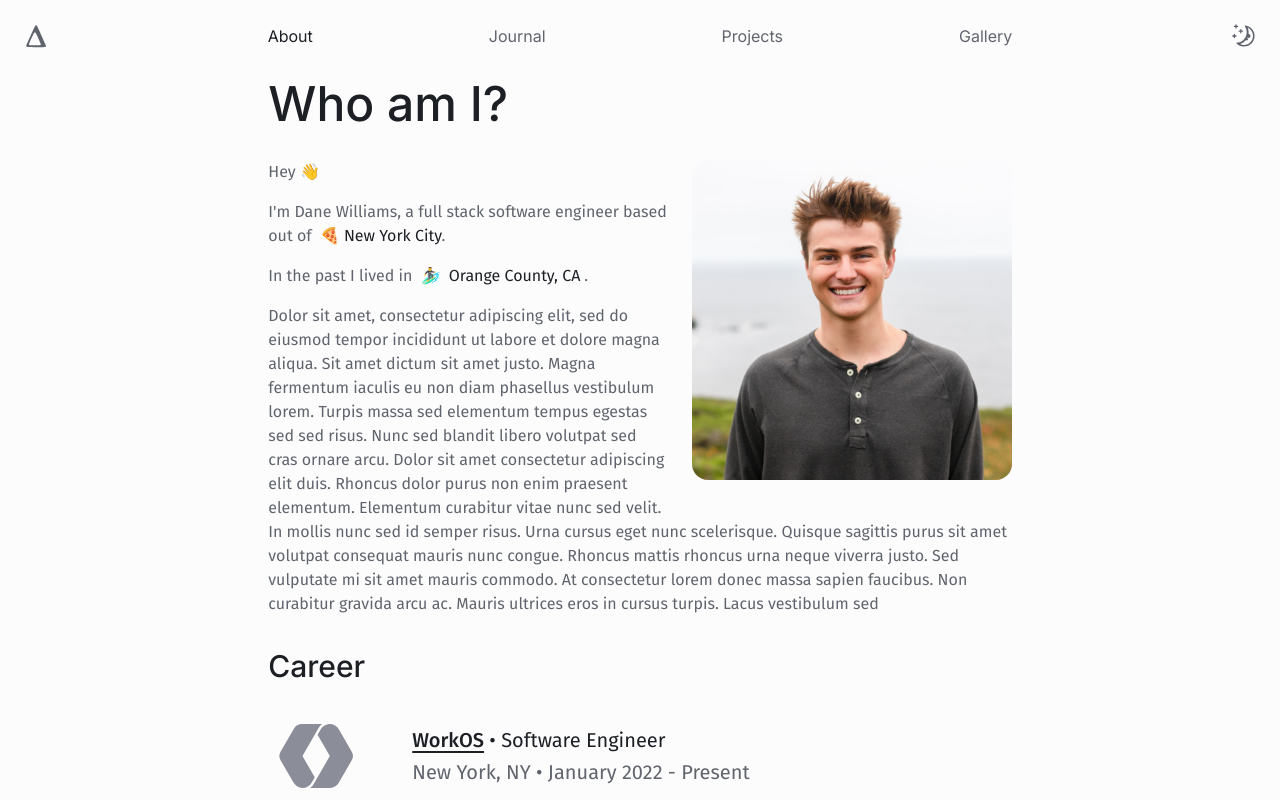
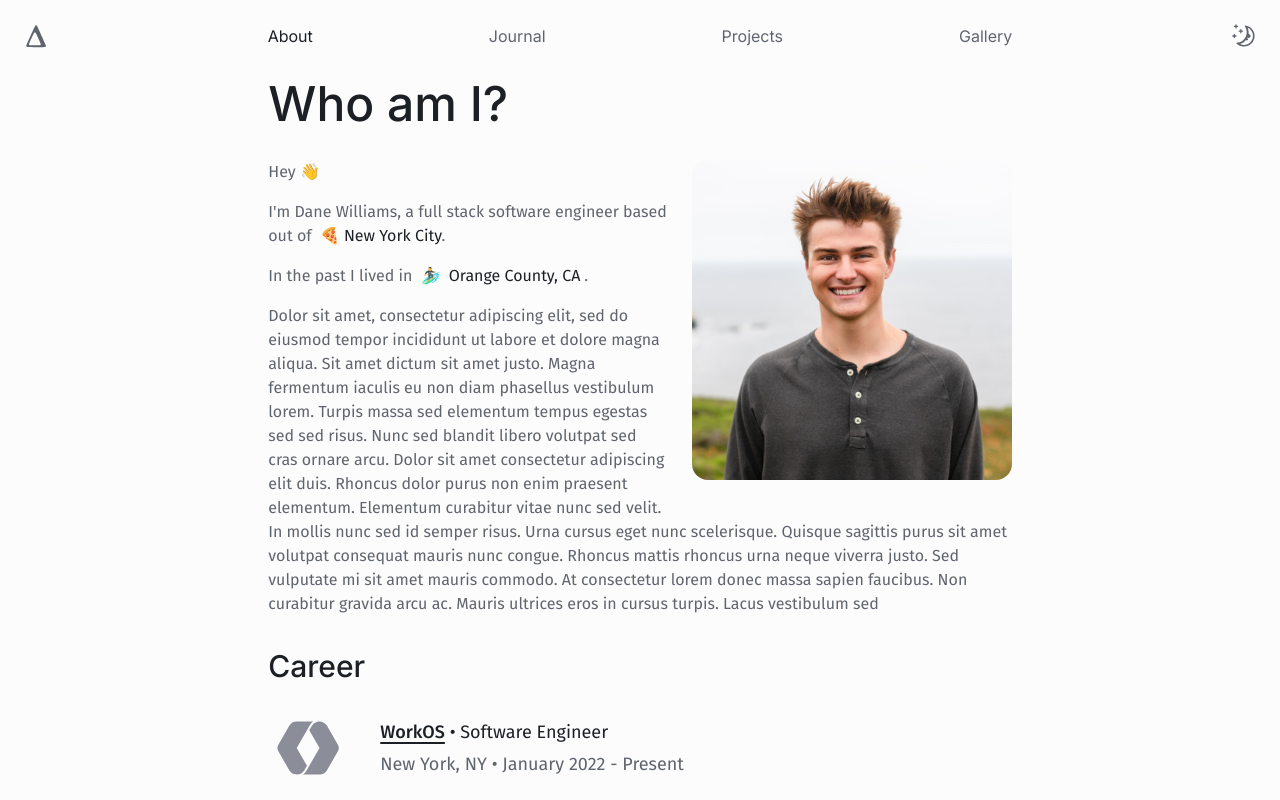
Before and after one commit to danerwilliams/danewilliams.com, a Next.js app: page /about in a window 1280 px wide. Shown: the top 800 px of the page. Built offline with nearby package versions, Linux system fonts and the light colour scheme.

Commit message:
Adjust career sizing

```diff
--- a/components/resume-item.tsx
+++ b/components/resume-item.tsx
@@ -20,10 +20,10 @@ export const ResumeItem: FC<Readonly<ResumeItemProps>> = ({
   endDate,
 }) => (
   <div className="flex grow items-center mt-4">
-    <div className="flex items-center h-16 w-16 lg:h-24 lg:w-24 text-lightmode-logo dark:text-darkmode-logo">
+    <div className="flex items-center h-14 w-14 md:h-16 md:w-16 lg:h-20 lg:w-20 text-lightmode-logo dark:text-darkmode-logo">
       {logo}
     </div>
-    <div className="ml-4 md:ml-8 lg:ml-12 text-sm md:text-lg lg:text-xl">
+    <div className="ml-4 md:ml-8 text-sm md:text-base lg:text-lg ">
       <div className="text-lightmode-text-high-contrast dark:text-darkmode-text-high-contrast">
         <a
           className="underline underline-offset-4 decoration-2 font-medium"
```
